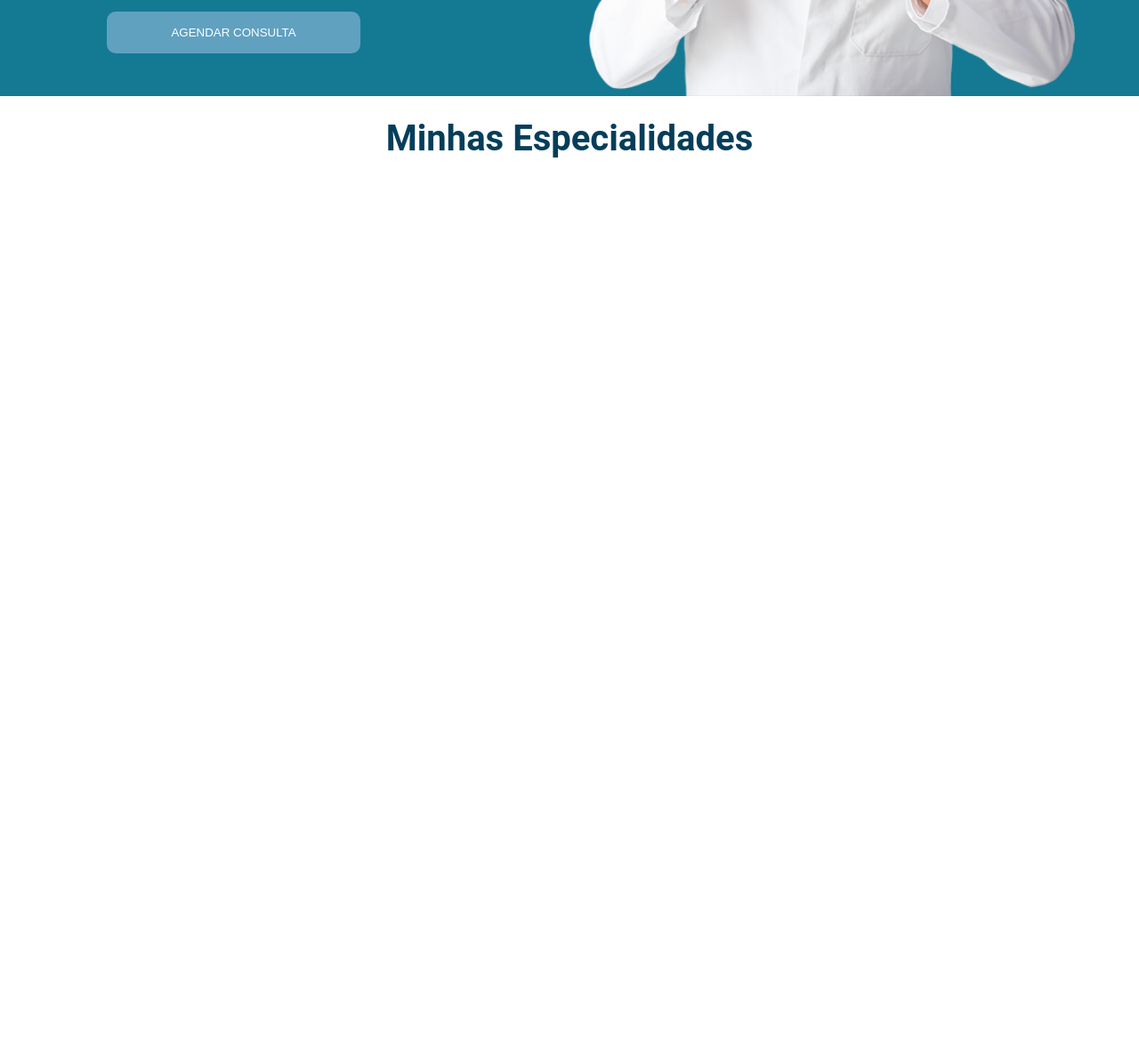
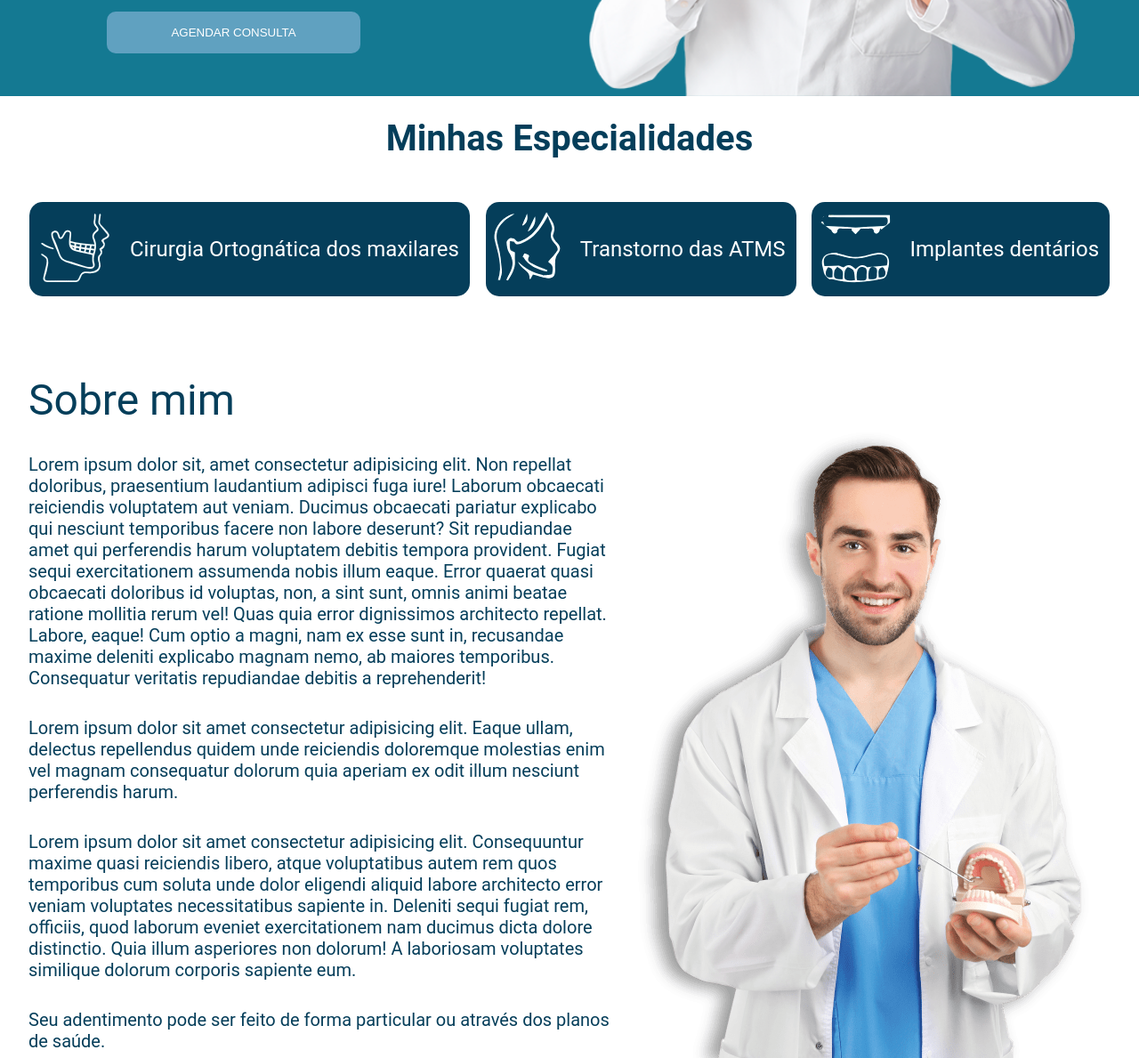
Before and after one commit to romulofh/dr-odonto, a plain HTML site: page index.html in a window 1280 px wide. Shown: the part 529-1718 px from the top of the page at 89% size. Before the commit the page ends 800 px from the top, so only its background shows below. Drawn offline with Linux system fonts and the light colour scheme; a web font is replaced by a local one.

Commit message:
Especialidades e About

```diff
--- a/index.html
+++ b/index.html
@@ -28,7 +28,31 @@
     <section class="especialidades">
       <h2 class="especialidades-titulo"><strong>Minhas Especialidades</strong></h2>
       <div class="destaques-especialidades">
-
+        <div class="card-especialidades">
+          <img src="./assets/ortogmatica.png" alt="Simbolo cirurgia ortognática">
+          <p class="card-especialidades-texto">Cirurgia Ortognática dos maxilares</p>
+        </div>
+        <div class="card-especialidades">
+          <img src="./assets/atms.png" alt="Simbolo ATMS">
+          <p class="card-especialidades-texto">Transtorno das ATMS</p>
+        </div>
+        <div class="card-especialidades">
+          <img src="./assets/implante-dentario.png" alt="Simbolo implante dentario">
+          <p class="card-especialidades-texto">Implantes dentários</p>
+        </div>
+      </div>
+    </section>
+    <section class="about">
+      <div class="about-conteudo">
+        <h2 class="about-titulo">Sobre mim</h2>
+        <p class="about-paragrafo">Lorem ipsum dolor sit, amet consectetur adipisicing elit. Non repellat doloribus, praesentium laudantium adipisci fuga iure! Laborum obcaecati reiciendis voluptatem aut veniam. Ducimus obcaecati pariatur explicabo qui nesciunt temporibus facere non labore deserunt? Sit repudiandae amet qui perferendis harum voluptatem debitis tempora provident. Fugiat sequi exercitationem assumenda nobis illum eaque. Error quaerat quasi obcaecati doloribus id voluptas, non, a sint sunt, omnis animi beatae ratione mollitia rerum vel! Quas quia error dignissimos architecto repellat. Labore, eaque! Cum optio a magni, nam ex esse sunt in, recusandae maxime deleniti explicabo magnam nemo, ab maiores temporibus. Consequatur veritatis repudiandae debitis a reprehenderit!</p>
+        <p class="about-paragrafo">Lorem ipsum dolor sit amet consectetur adipisicing elit. Eaque ullam, delectus repellendus quidem unde reiciendis doloremque molestias enim vel magnam consequatur dolorum quia aperiam ex odit illum nesciunt perferendis harum.</p>
+        <p class="about-paragrafo">Lorem ipsum dolor sit amet consectetur adipisicing elit. Consequuntur maxime quasi reiciendis libero, atque voluptatibus autem rem quos temporibus cum soluta unde dolor eligendi aliquid labore architecto error veniam voluptates necessitatibus sapiente in. Deleniti sequi fugiat rem, officiis, quod laborum eveniet exercitationem nam ducimus dicta dolore distinctio. Quia illum asperiores non dolorum! A laboriosam voluptates similique dolorum corporis sapiente eum.</p>
+        <p class="about-paragrafo">Seu adentimento pode ser feito de forma particular ou através dos planos de saúde.</p>
+        <p class="about-paragrafo">Será um prazer recebê-lo e poder te ajudar</p>
+      </div>
+      <div class="about-imagem">
+        <img src="./assets/dentista-2.png" alt="Dentista">
       </div>
     </section>
   </main>
--- a/styles.css
+++ b/styles.css
@@ -77,6 +77,7 @@
 
 .especialidades {
   display: flex;
+  flex-direction: column;
 }
 
 .especialidades-titulo {
@@ -87,3 +88,50 @@
   font-weight: 400;
   color: #053e5a;
 }
+
+.destaques-especialidades {
+  display: flex;
+  justify-content: space-around;
+  margin: 1.5rem;
+}
+
+.card-especialidades {
+  display: flex;
+  background-color: #053e5a;
+  border-radius: 15px;
+  align-items: center;
+}
+
+.card-especialidades-texto {
+  color: #ffffff;
+  font-family: "Roboto", system-ui;
+  font-weight: 400;
+  font-size: 1.5rem;
+  padding: 0.75rem;
+}
+
+.about {
+  display: flex;
+  margin: 2rem;
+}
+
+.about-titulo {
+  font-family: "Roboto", system-ui;
+  font-weight: 400;
+  color: #053e5a;
+  font-size: 3rem;
+  margin: 2rem 0;
+}
+
+.about-paragrafo {
+  font-family: "Roboto", system-ui;
+  font-weight: 400;
+  color: #053e5a;
+  font-size: 1.25rem;
+  margin-bottom: 2rem;
+}
+
+.about-imagem {
+  display: flex;
+  align-items: center;
+}
```
Also changed, not shown: assets/dentista-2.png (added).
